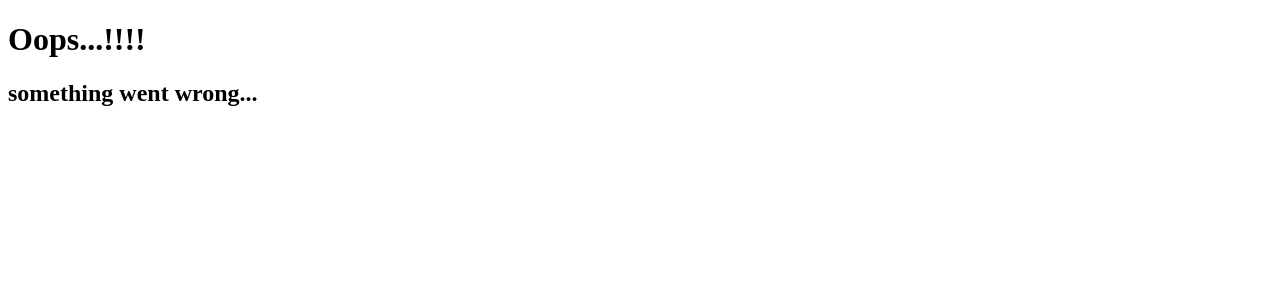
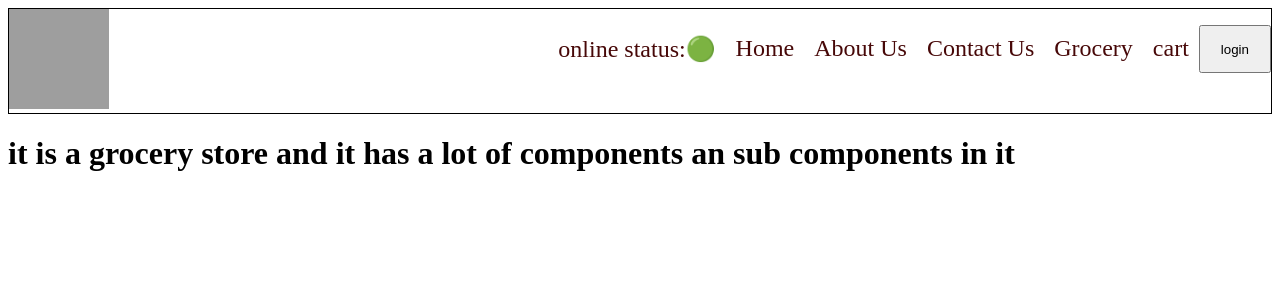
Before and after one commit to sayeed-17/React-Course, a React (Vite) app: page /grocery in a window 1280 px wide. Shown: the top 300 px of the page. Built offline with nearby package versions, Linux system fonts and the light colour scheme; grey boxes are pictures that could not be loaded.

Commit message:
episode 9(optimizing the app)

```diff
--- a/index.css
+++ b/index.css
@@ -71,3 +71,15 @@
   padding: 10px;
   margin: 4px;
 }
+.links{
+    text-decoration: none;
+    color: black;
+    font-family :Arial, Helvetica, sans-serif;
+}
+.header-lists li a{
+    text-decoration: none;
+    color: rgb(71, 8, 8);
+}
+.header-lists li{
+    color: rgb(71, 8, 8);
+}
--- a/src/App.js
+++ b/src/App.js
@@ -12,15 +12,16 @@
         <h2>i am h2 heading</h2>
     </div>
 </div> */}
-import React from "react";
+import React,{lazy, Suspense} from "react";
 import { createBrowserRouter, RouterProvider,Outlet } from "react-router";
 import ReactDOM from "react-dom/client";
 import Header from "./components/Header";
 import Body from "./components/Body";
-import About from "./components/About";
+// import About from "./components/About";
 import Contact from "./components/Contact";
 import Error from "./components/Error";
 import RestaurantMenu from "./components/RestaurantMenu";
+// import Grocery from "./components/Grocery";
 
 
 
@@ -97,6 +98,10 @@ const AppLayout=()=>{
         </>
     )
 }
+
+const Grocery=lazy(()=>import("./components/Grocery"))
+const About=lazy(()=>import("./components/About"))
+
 //here we are creating defining the routing configuration
 const appRouter=createBrowserRouter([
     {
@@ -108,7 +113,7 @@ const appRouter=createBrowserRouter([
         },
             {
             path:"/about",
-            element:<About/>,
+            element:(<Suspense fallback={<h1>loading.........</h1>}><About/></Suspense>),
         },
         {
             path:"/contact",
@@ -117,6 +122,13 @@ const appRouter=createBrowserRouter([
         {
             path:"restaurants/:resId",
             element:<RestaurantMenu/>
+        },
+        {
+            path:"/grocery",
+            element:(
+            <Suspense fallback={<h1>loading..........</h1>}
+            ><Grocery/>
+            </Suspense>),
         }
 
         ],
@@ -177,3 +189,7 @@ if (rootElement) {
 
 
 //  CONFLICT DRIVEN UI is teh ui which is friven by teh conflict that is data from teh backend.....
+
+
+//Episode 9
+//the point that we are creating grocery component here is ....in episode 8 of optimizing the application we know taht parcel will bundle all the components as 1 js file and all html files as 1 html file and all the css files as 1 css file and we have to make sure that this bundle size of js should be small...if the "bundle size becomes big" then it is called as "bloating of the app"..."in order to reduce the size if the bundle we will break our code into small pieces and create different bundles so that size of bundles will be small"...this process is called as "chunking"..... for this to happen we will make use of teh concept called as lazy loading which will make that component as a seperate bundle as well as lazy loading means load that component only when we wanted to to do so....otherwise dont load that component unill and unless we navigate to that page......so in this we will be having lazy method which consists arrow method in which it consists of import method having path of the component...and we will be using the suspend fallback(which returns jsx) in order to show the things during the time period where the lazy loading component gets loaded instead of thrwoing error.u can see this bundle in netork--->js.before only 1 js used to there now it used to have 2 js bundles....got it
--- a/src/components/Body.js
+++ b/src/components/Body.js
@@ -3,6 +3,7 @@ import RestaurantCard from "./RestaurantCard";
 import { useState,useEffect } from "react";
 import Shimmer from "./Shimmer";
 import { Link } from "react-router";
+import useOnlineStatus from "../../utils/useOnlineStatus";
 //NORMAL JS VARAIABLE
 // let listofrestaurants=[{
 //     "info": {
@@ -1040,6 +1041,10 @@ const Body=()=>{
     setFilterRestaurants(json?.data?.cards[1]?.card?.card?.gridElements?.infoWithStyle?.restaurants || [])
 
   }
+  const onlinestatus=useOnlineStatus();
+  if(onlinestatus===false){
+    return <h1>oh oooo!!!! it seems that your internet is not connected...please check your internet connection</h1>
+  }
   if(listofrestaurants.length===0){
     return <Shimmer/>
   }
@@ -1083,7 +1088,7 @@ const Body=()=>{
         {
                 filterRestaurants.map((resList)=>{
                 return(
-                  <Link to={"/restaurants/"+resList.info.id} key={resList.info.id} >
+                  <Link className="links" to={"/restaurants/"+resList.info.id} key={resList.info.id} >
                 <RestaurantCard  resobj={resList} /></Link>
             )})
 
--- /dev/null
+++ b/src/components/Grocery.js
@@ -0,0 +1,10 @@
+const Grocery=()=>{
+    return(
+        <>
+        <h1>it is  a grocery store and it has a lot of components an sub components in it</h1>
+        </>
+    )
+}
+export default Grocery;
+//Episode 9
+//the point that we are creating grocery component here is ....in episode 8 of optimizing the application we know taht parcel will bundle all the components as 1 js file and all html files as 1 html file and all the css files as 1 css file and we have to make sure that this bundle size of js should be small...if the "bundle size becomes big" then it is called as "bloating of the app"..."in order to reduce the size if the bundle we will break our code into small pieces and create different bundles so that size of bundles will be small"...this process is called as "chunking"..... for this to happen we will make use of teh concept called as lazy loading which will make that component as a seperate bundle as well as lazy loading means load that component only when we wanted to to do so....otherwise dont load that component unill and unless we navigate to that page......so in this we will be having lazy method which consists arrow method in which it consists of import method having path of the component...and we will be using the suspend fallback(which returns jsx) in order to show the things during the time period where the lazy loading component gets loaded instead of thrwoing error.u can see this bundle in netork--->js.before only 1 js used to there now it used to have 2 js bundles....got it
--- a/src/components/Header.js
+++ b/src/components/Header.js
@@ -1,6 +1,7 @@
 import { LOGO_URL } from "../../utils/constants";
 import { useState } from "react";
 import { Link } from "react-router";
+import useOnlineStatus from "../../utils/useOnlineStatus";
 const Header=()=>{
     const [LoginBtn,setLoginBtn]=useState("login");
 // // 1.when the dependency array is empty==> it will be called only after initial render
@@ -18,16 +19,19 @@ const Header=()=>{
 //     console.log("useEffect is called")
 //     fetchData();
 //   },[LoginBtn])
+const onlinestatus=useOnlineStatus();
     return(
         <div className="header">
             <div className="logo-container">
                 <img className="logo" src={LOGO_URL} alt="app logo" />
             </div>
             <div className="nav-links">
-                <ul>
+                <ul className="header-lists">
+                    <li>online status:{onlinestatus?"🟢":"🔴"}</li>
                     <li><Link to="/">Home</Link></li>
                     <li><Link to="/about">About Us</Link></li>
                     <li><Link to="/contact">Contact Us </Link></li>
+                    <li><Link to="/grocery">Grocery</Link></li>
                     <li>cart</li>
                     <button className="login-btn" onClick={()=>{
                         LoginBtn==="login"?setLoginBtn("logout"):setLoginBtn("login");
--- a/src/components/RestaurantMenu.js
+++ b/src/components/RestaurantMenu.js
@@ -1,21 +1,25 @@
-import { useEffect,useState } from "react"
+// import { useEffect,useState } from "react"
 import Shimmer from "./Shimmer";
 import { useParams } from "react-router";
+import useRestaurantMenu from "../../utils/useRestaurantMenu";
 //here we imported usestate coz we have the data coming  from the api and to show that u need state right for that we will be using this usestate....
 //UseParams is a hook we is used to fetch the dynamic param values that we give in url and returns a object...in that object it will be like {resId : 229} like this
 
 const RestaurantMenu = ()=>{
     const {resId}=useParams()
-    const [resInfo,setResInfo]=useState(null)
-    useEffect(()=>{
-        fetchMenu();
-    },[])
-    const fetchMenu=async ()=>{
-        const data=await fetch(`https://thingproxy.freeboard.io/fetch/https://www.swiggy.com/mapi/menu/pl?page-type=REGULAR_MENU&complete-menu=true&lat=19.10261738646051&lng=72.88602069261388&restaurantId=${resId}&submitAction=ENTER`)
-        const json=await data.json();
-        console.log("json",json)
-        setResInfo(json.data)
-    }
+    // const [resInfo,setResInfo]=useState(null)
+    // useEffect(()=>{
+    //     fetchMenu();
+    // },[])
+    // const fetchMenu=async ()=>{
+    //     const data=await fetch(`https://thingproxy.freeboard.io/fetch/https://www.swiggy.com/mapi/menu/pl?page-type=REGULAR_MENU&complete-menu=true&lat=19.10261738646051&lng=72.88602069261388&restaurantId=${resId}&submitAction=ENTER`)
+    //     const json=await data.json();
+    //     console.log("json",json)
+    //     setResInfo(json.data)
+    // }
+    const resInfo=useRestaurantMenu(resId);//CUSTOM HOOK episode 8
+    //WE MADE USE OF THE CUSTOM HOOK(useRestaurantMenu) here because this component is doing 2 things fetching the api data and displayimg the data soo good code should have one component with one responsibility so we have created a hook which is used to create a new hook and to fetch the api...now this component only responsible for displaying the data not for fetching of data ok???????....it is simply assigned to variable and we make use of that hook thats it...custom hook is similar to that of the nrml component no diff at all...u just assign it to variable for use instead of calling the component</componetname> like this....
+
 
     if(resInfo===null){
         return <Shimmer/>
--- /dev/null
+++ b/utils/useOnlineStatus.js
@@ -0,0 +1,17 @@
+import { useState,useEffect } from "react";
+const useOnlineStatus=()=>{
+    const [onlinestatus,setOnlinestatus]=useState(true);
+    useEffect(()=>{
+        window.addEventListener("offline",()=>{
+            setOnlinestatus(false);
+        })//this is window's addeventlistener dont worry
+        window.addEventListener("online",()=>{
+            setOnlinestatus(true)
+        })
+
+
+    },[])
+    return onlinestatus;//Boolean value
+}
+export default useOnlineStatus;
+//custom hooks are used for adding the special functionality of our imagination to the project and custom hooks are completely reusable again and again like the nrml hooks let us here create a online status thing by using the custom hook useOnlineStatus....
--- /dev/null
+++ b/utils/useRestaurantMenu.js
@@ -0,0 +1,20 @@
+import { useEffect,useState } from "react";
+
+
+
+const useRestaurantMenu=(resId)=>{
+    const [resinfo,setResinfo]=useState(null);
+
+    useEffect(()=>{
+        fetchData();
+    },[])
+    const fetchData=async ()=>{
+        const data=await fetch(`https://thingproxy.freeboard.io/fetch/https://www.swiggy.com/mapi/menu/pl?page-type=REGULAR_MENU&complete-menu=true&lat=19.10261738646051&lng=72.88602069261388&restaurantId=${resId}&submitAction=ENTER`+resId)
+        const json=await data.json();
+        console.log(json)
+        setResinfo(json.data)
+
+    }
+    return resinfo;
+}
+export default useRestaurantMenu;
```
